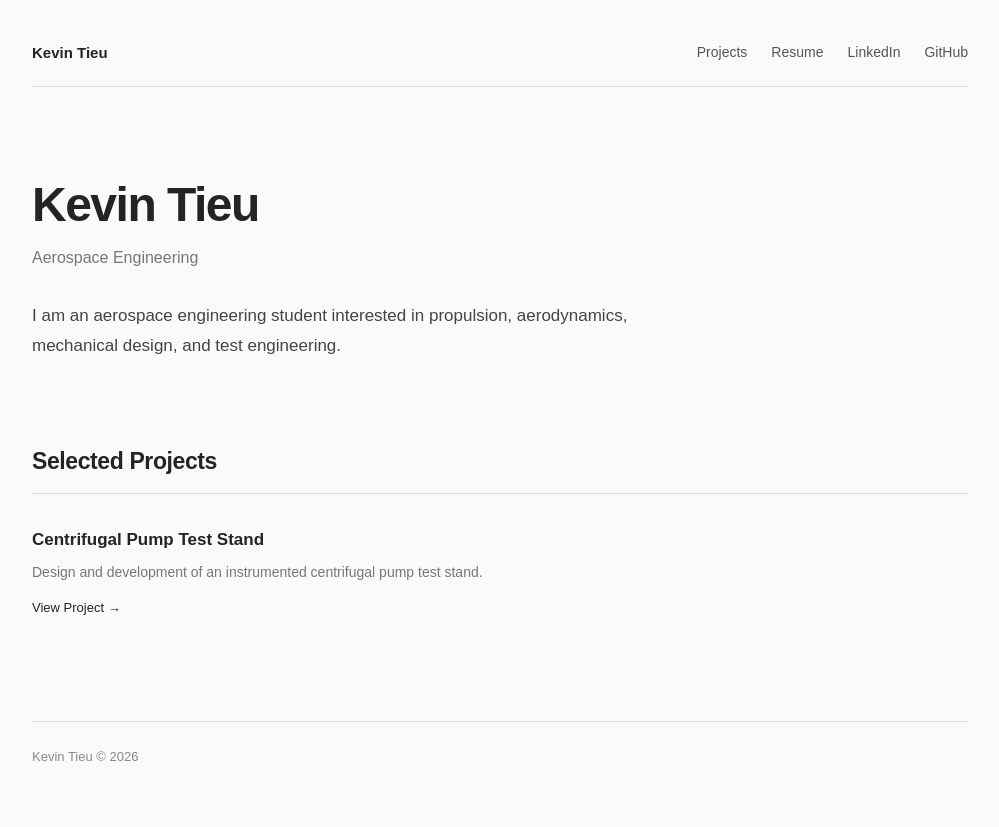
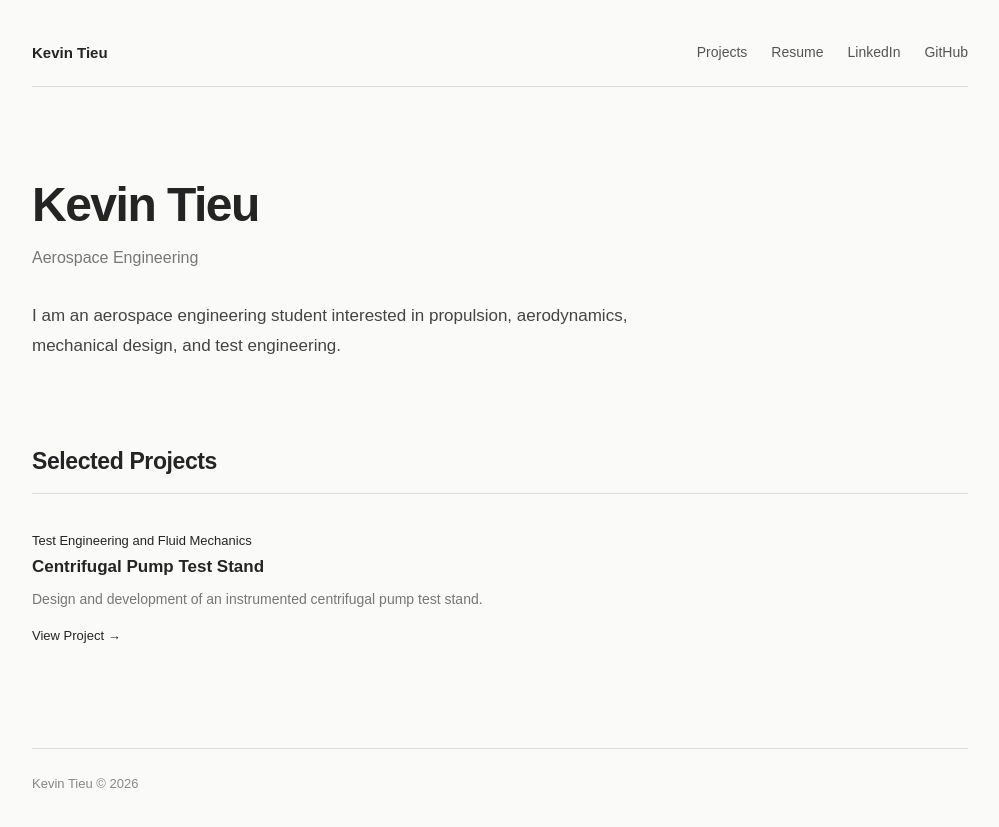
Before and after one commit to kevintieu1/kevintieu1.github.io, a Jekyll site: the page built from index.html, in a window 1280 px wide. Shown: the top 827 px of the page, without its empty margins (140-1139 px from the left). Built offline with Jekyll 4.4.1, drawn with Linux system fonts in a browser that asks for light colours.

Commit message:
Update index.html

```diff
--- a/index.html
+++ b/index.html
@@ -52,11 +52,15 @@
              href="{{ project.url | relative_url }}">
 
             {% if project.image %}
-              <img
-                class="project-image"
-                src="{{ project.image | relative_url }}"
-                alt="{{ project.title }}">
-            {% endif %}
+  <img
+    class="project-image"
+    src="{{ project.image | relative_url }}"
+    alt="{{ project.title }}">
+{% else %}
+  <div class="project-placeholder">
+    <span>{{ project.focus | default: "Engineering Project" }}</span>
+  </div>
+{% endif %}
 
             <h3>{{ project.title }}</h3>
 
```
